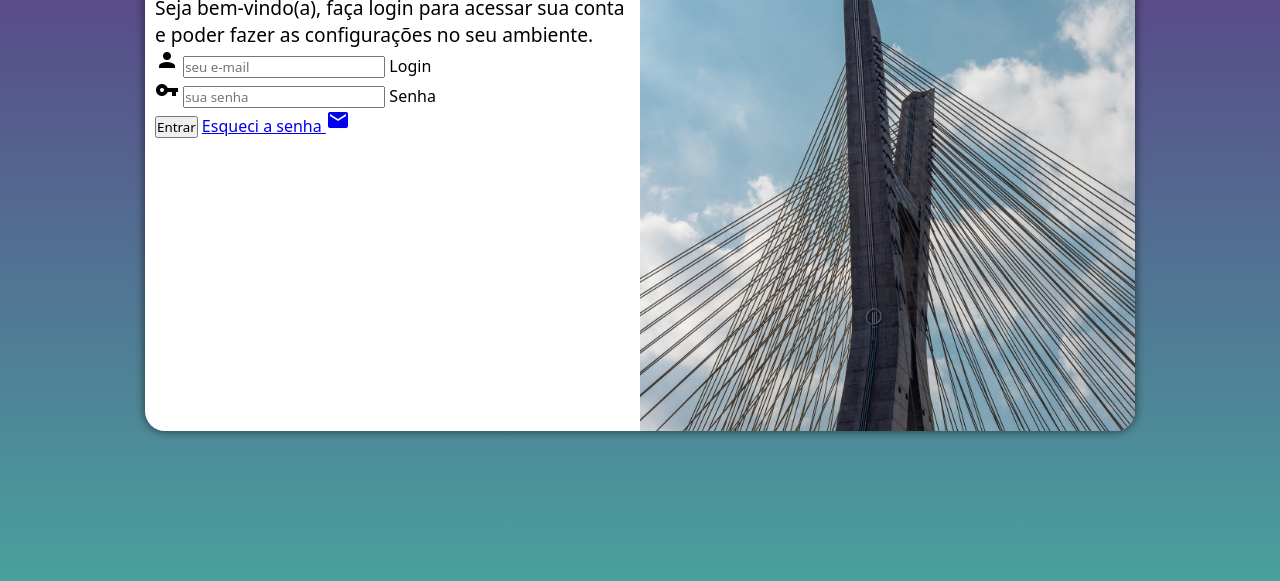
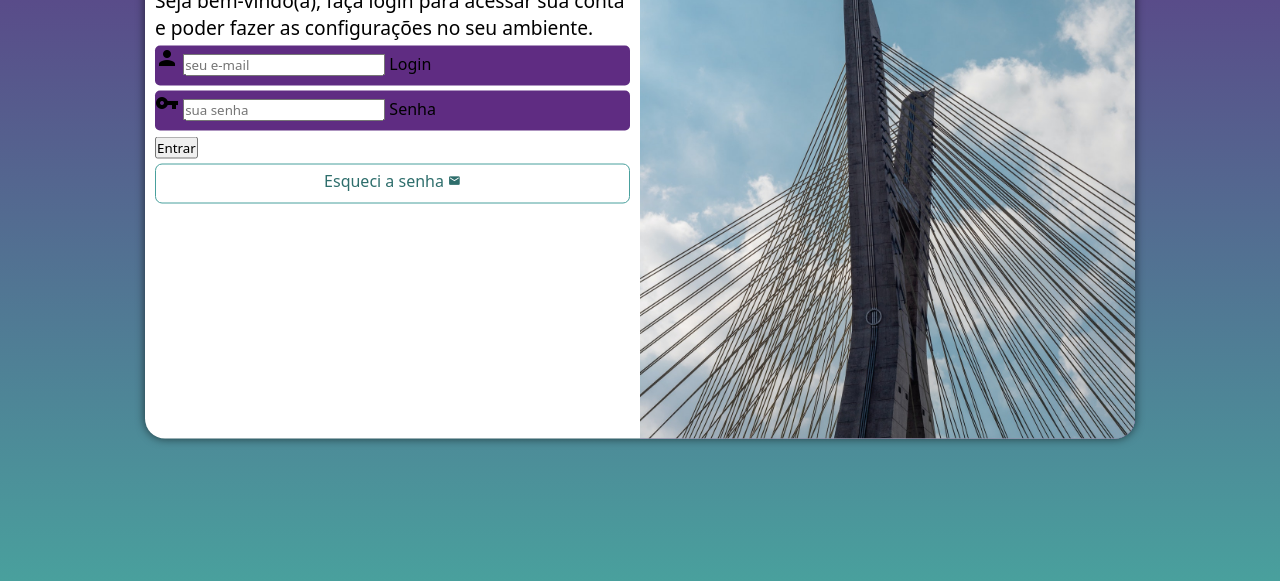
Before and after one commit to Vitorsantosdomingues/projeto-login, a plain HTML site: page index.html in a window 1280 px wide. Shown: the part 219-800 px from the top of the page. Drawn offline with Linux system fonts and the light colour scheme.

Commit message:
Atualizei formularios

```diff
--- a/estilos/style.css
+++ b/estilos/style.css
@@ -40,7 +40,7 @@ section#login {
 
     background-color: white;
     width: 250px;
-    height: 500px;
+    height: 515px;
     border-radius: 20px;
     box-shadow: 0px 0px 10px rgba(0, 0, 0, 0.616);
 
@@ -71,3 +71,53 @@ div#formulario > h1 {
 div#formulario > p {
     font-size: 0.8em;
 }
+
+form > div.campo {
+    background-color: #5f2c82;
+    display: block;
+    width: 100%;
+    height: 40px;
+    border-radius: 5px;
+    margin: 5px 0px;
+}
+
+div.campo > label
+
+form > input[type=submit] {
+    display: block;
+    font-size: 1em;
+    width: 100%;
+    height: 40px;
+    background-color: var(--verde);
+    color: white;
+    border: none;
+    border-radius: 5px;
+}
+
+form > input[type=submit]:hover {
+    background-color: #2e6e6c;
+    cursor: pointer;
+}
+
+form > a.botao {
+    display: block;
+    text-align: center;
+    font-size: 1em;
+    width: 100%;
+    height: 40px;
+    background-color: #ffffff;
+    border: 1px solid #49a09d;
+    border-radius: 7px;
+    text-decoration: none;
+    color: #2e6e6c;
+    margin-top: 5px;
+    padding-top: 5px;
+}
+
+form > a.botao:hover {
+    background-color: #7dfefa;
+}
+
+form > a.botao > i {
+    font-size: 0.8em;
+}
--- a/index.html
+++ b/index.html
@@ -30,7 +30,7 @@
                         <label for="isenha">Senha</label>
                     </div>
                     <input type="submit" value="Entrar">
-                    <a href="esqueci.html">
+                    <a href="esqueci.html" class="botao">
                         Esqueci a senha
                         <i class="material-icons">mail</i>
                     </a>
```
